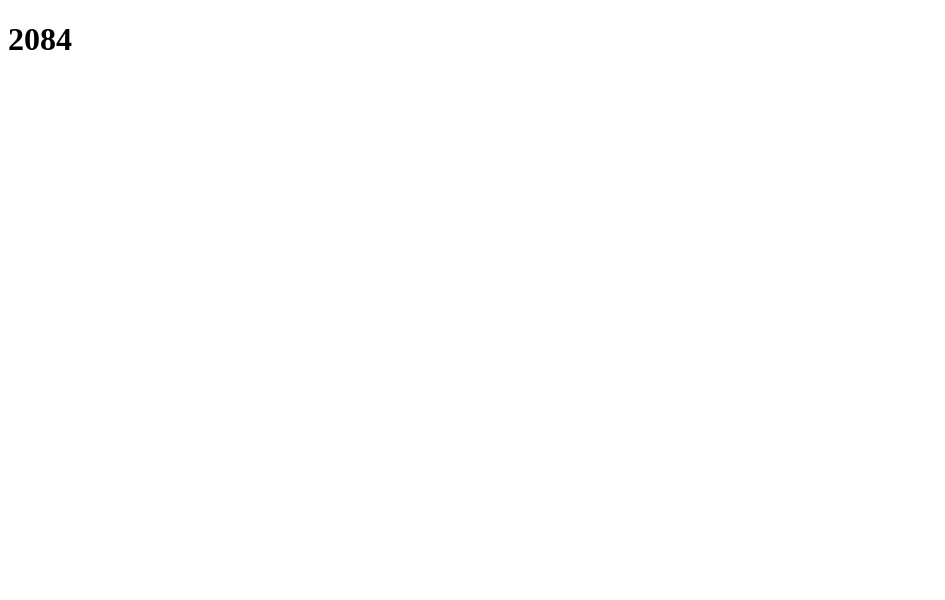
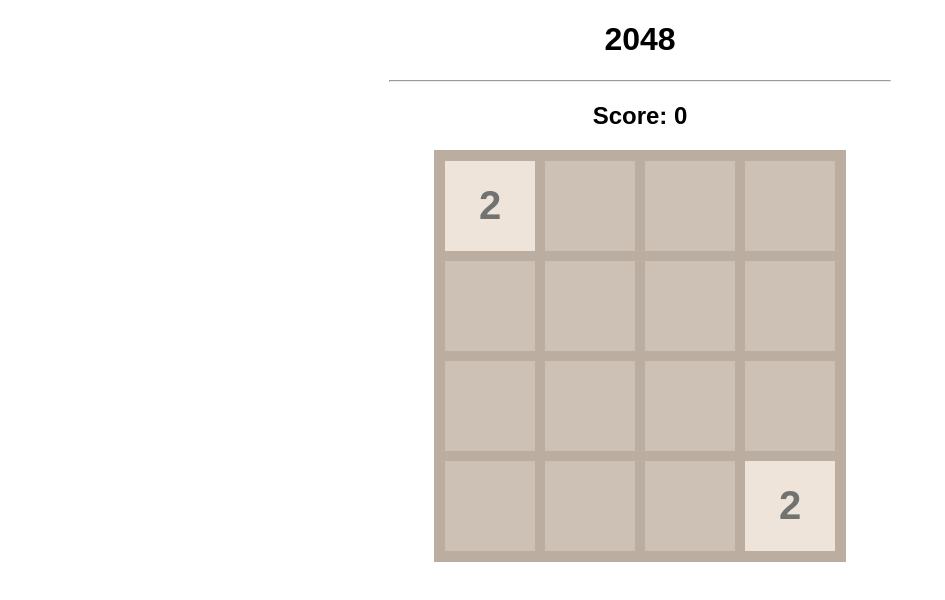
Before and after one commit to jjamfed/InfoDay2024, a plain HTML site: page 2084.html in a window 1280 px wide. Shown: the whole page, without its empty margins (0-945 px from the left). Drawn offline with Linux system fonts and the light colour scheme.

Commit message:
Update 2084.html

```diff
--- a/2084.html
+++ b/2084.html
@@ -1,10 +1,18 @@
 <!DOCTYPE html>
 <html>
     <head>
-
+        <meta charset="UTF-8">
+        <meta name="viewport" content="width=device-width, initial-scale=1.0">
+        <title>2048</title>
+        <link rel="stylesheet" href="2048.css">
+        <script src="2048.js"></script>
     </head>
 
     <body>
-      <h1>2084</h1>
+        <h1>2048</h1>
+        <hr>
+        <h2>Score: <span id="score">0</span></h2>
+        <div id="board">
+        </div>
     </body>
 </html>
```
